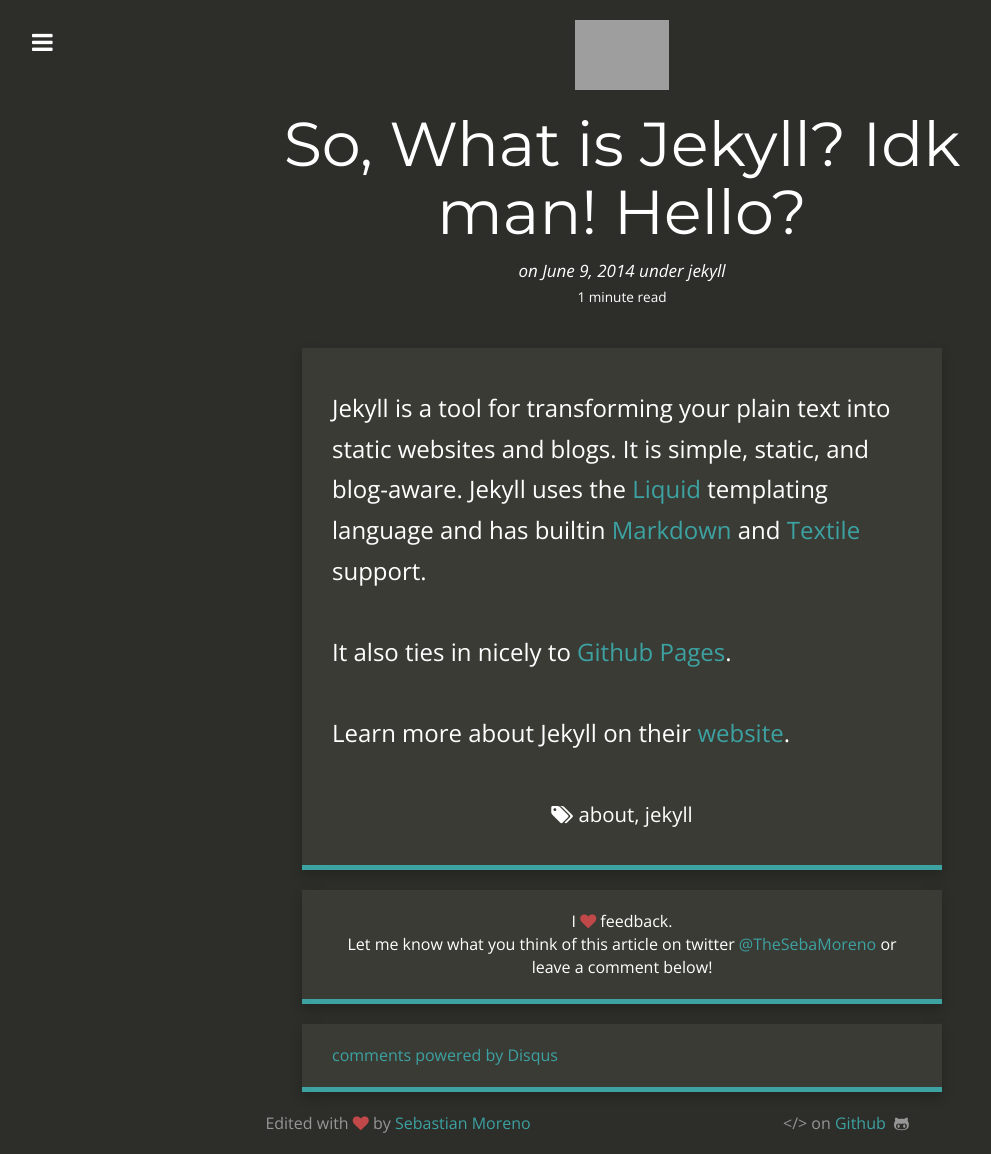
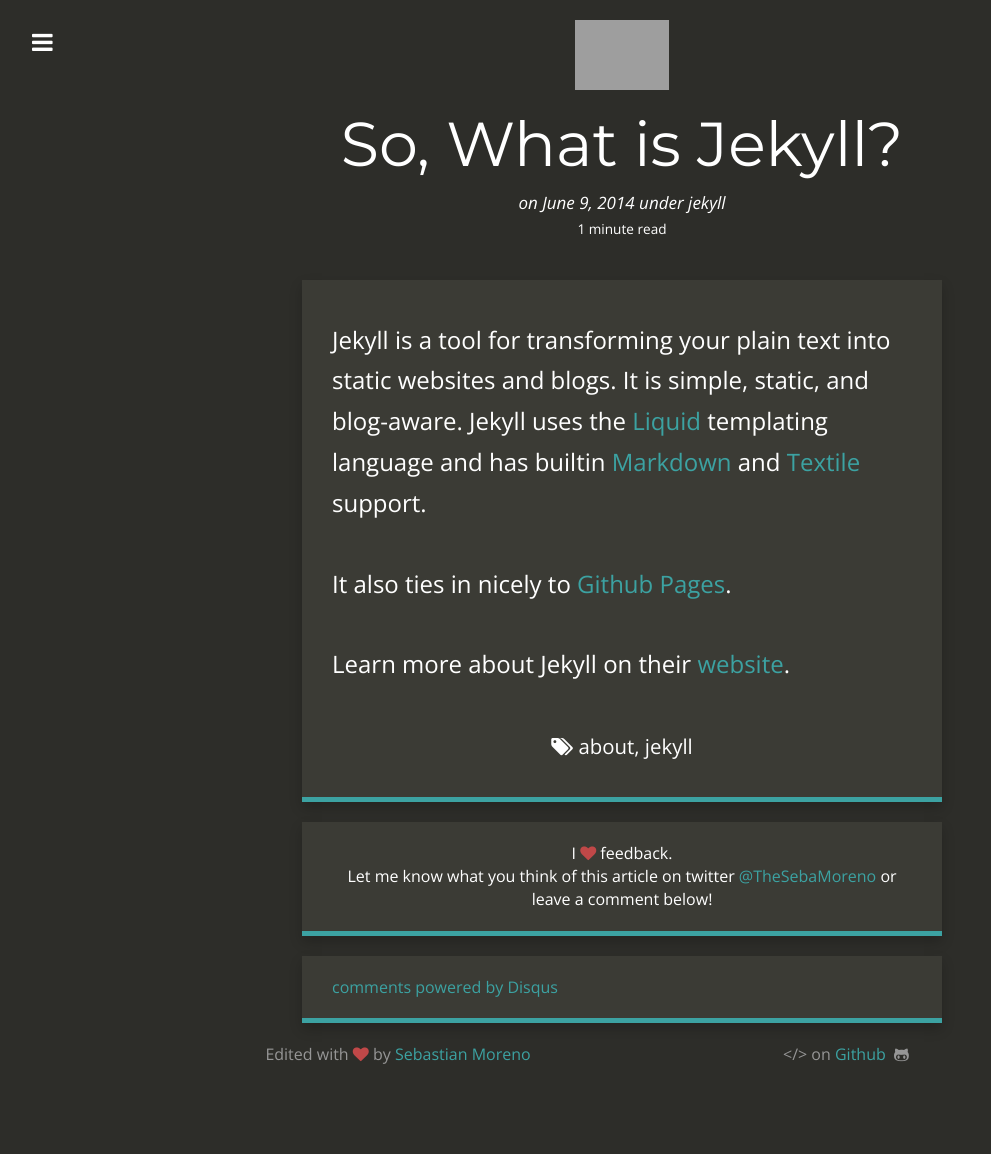
Before and after one commit to sebastian-exe/personal-website, a Jekyll site: the page built from _posts/2014-06-09-so-what-is-jekyll.md, in a window 1280 px wide. Shown: the whole page, without its empty margins (18-1009 px from the left). Built offline with Jekyll 4.4.1, drawn with Linux system fonts in a browser that asks for light colours; nearby versions of some CDN libraries; comment, search, counter and statistics services are not loaded; after the commit the page ends 1086 px from its top, so only the background shows below that; grey boxes are pictures that could not be loaded.

Commit message:
commit 1

```diff
--- a/_posts/2014-06-09-so-what-is-jekyll.md
+++ b/_posts/2014-06-09-so-what-is-jekyll.md
@@ -1,6 +1,6 @@
 ---
 layout:     post
-title:      So, What is Jekyll? Idk man! Hello?
+title:      So, What is Jekyll?
 date:       2014-06-09 12:32:18
 summary:    Transform your plain text into static websites and blogs. Simple, static, and blog-aware.
 categories: jekyll
```
